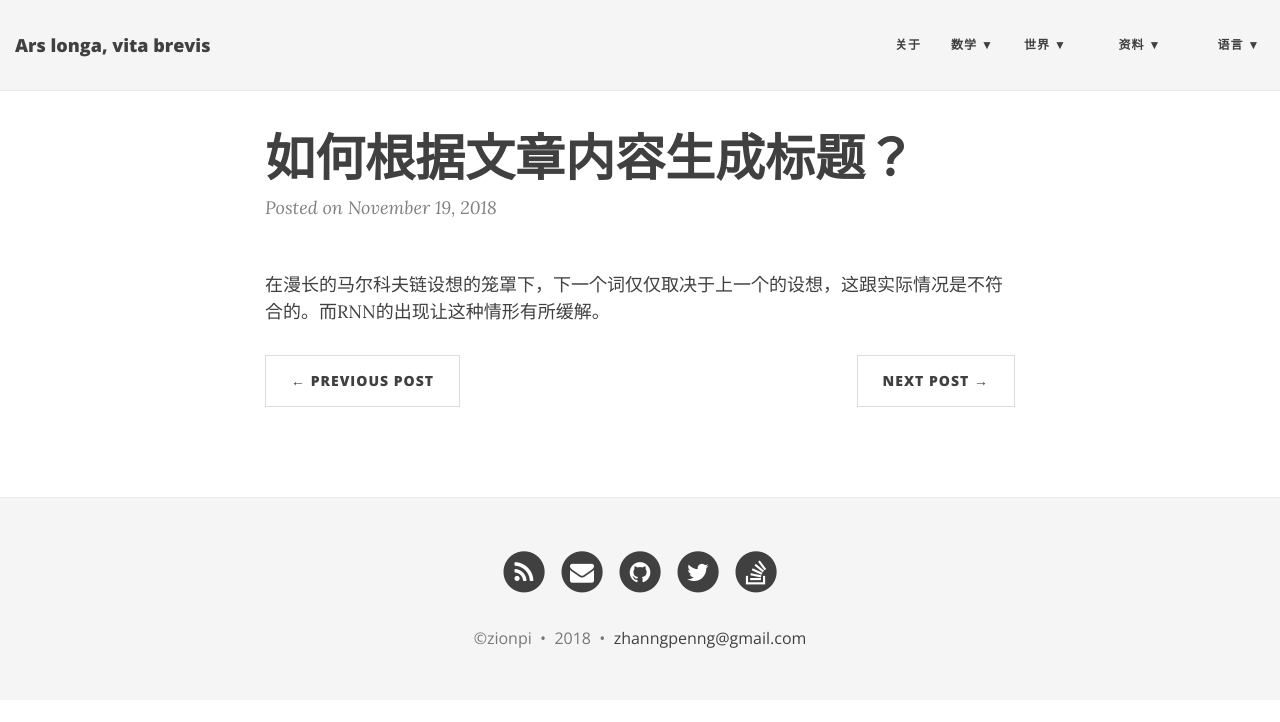
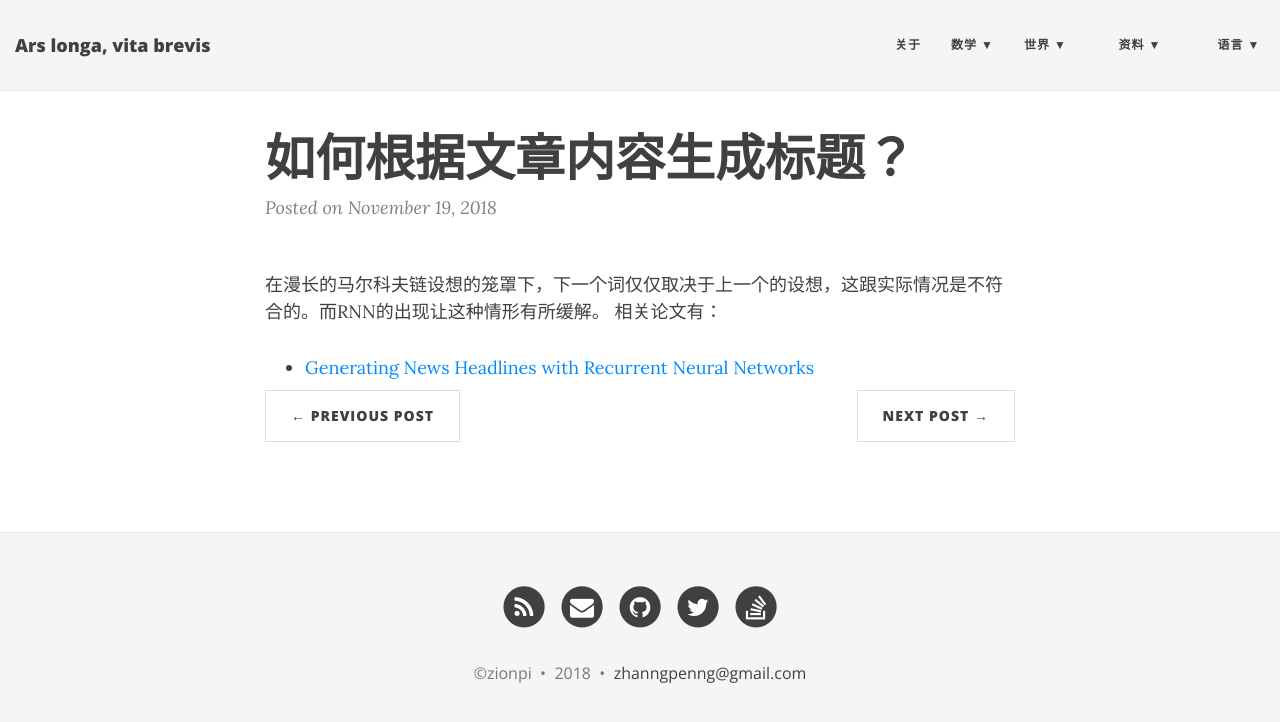
Before and after one commit to ZionPi/zionpi.github.io, a Jekyll site: the page built from _posts/2018-11-19-generate-title-from-dataset.md, in a window 1280 px wide. Shown: the top 722 px of the page. Built offline with Jekyll 4.4.1, drawn with Linux system fonts in a browser that asks for light colours; nearby versions of some CDN libraries.

Commit message:
Update 2018-11-19-generate-title-from-dataset.md

```diff
--- a/_posts/2018-11-19-generate-title-from-dataset.md
+++ b/_posts/2018-11-19-generate-title-from-dataset.md
@@ -3,3 +3,7 @@ layout: post
 title: 如何根据文章内容生成标题？
 ---
 在漫长的马尔科夫链设想的笼罩下，下一个词仅仅取决于上一个的设想，这跟实际情况是不符合的。而RNN的出现让这种情形有所缓解。
+相关论文有：
+
+- [Generating News Headlines with Recurrent Neural
+Networks](https://nlp.stanford.edu/courses/cs224n/2015/reports/1.pdf)
```
